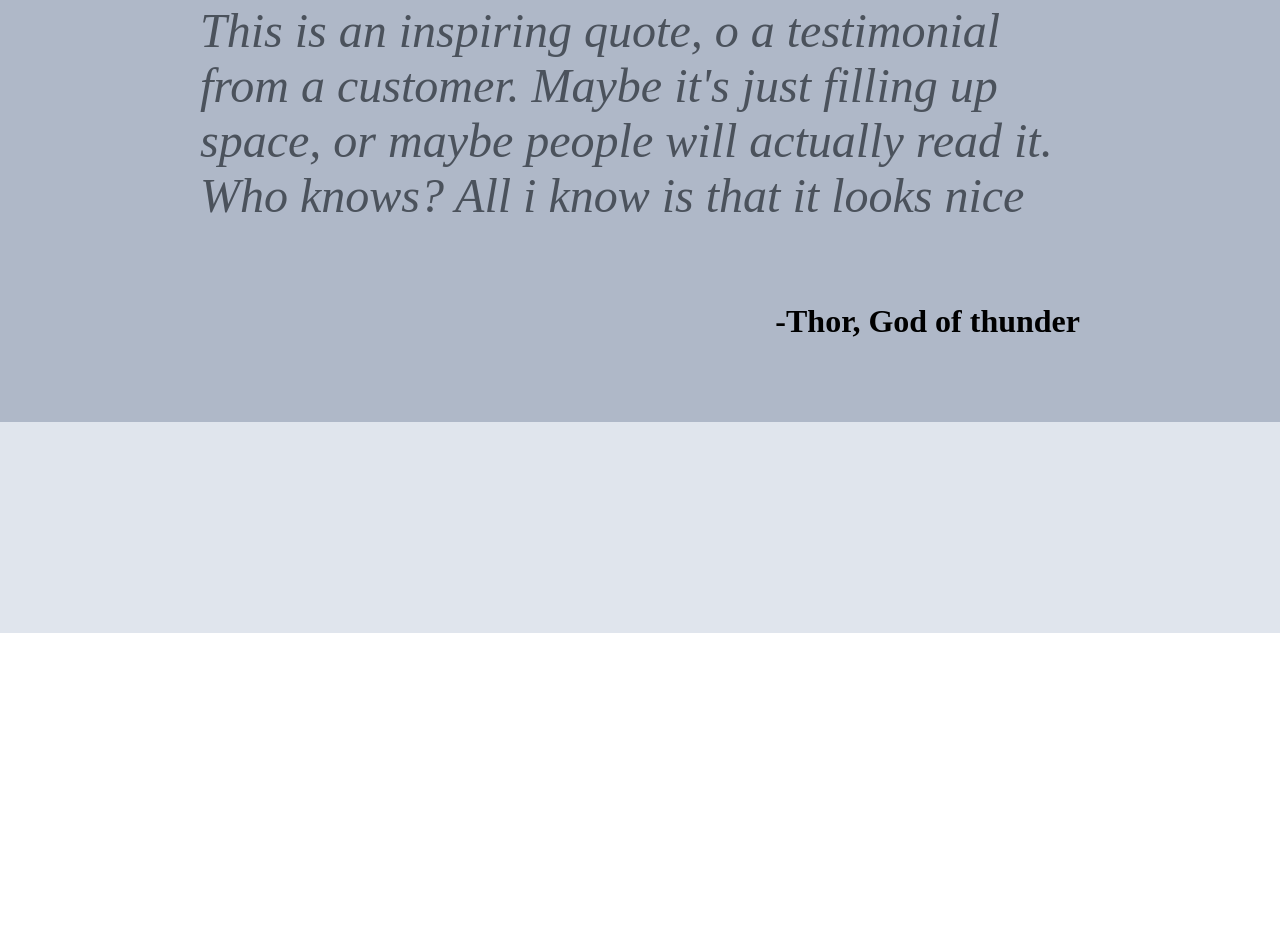
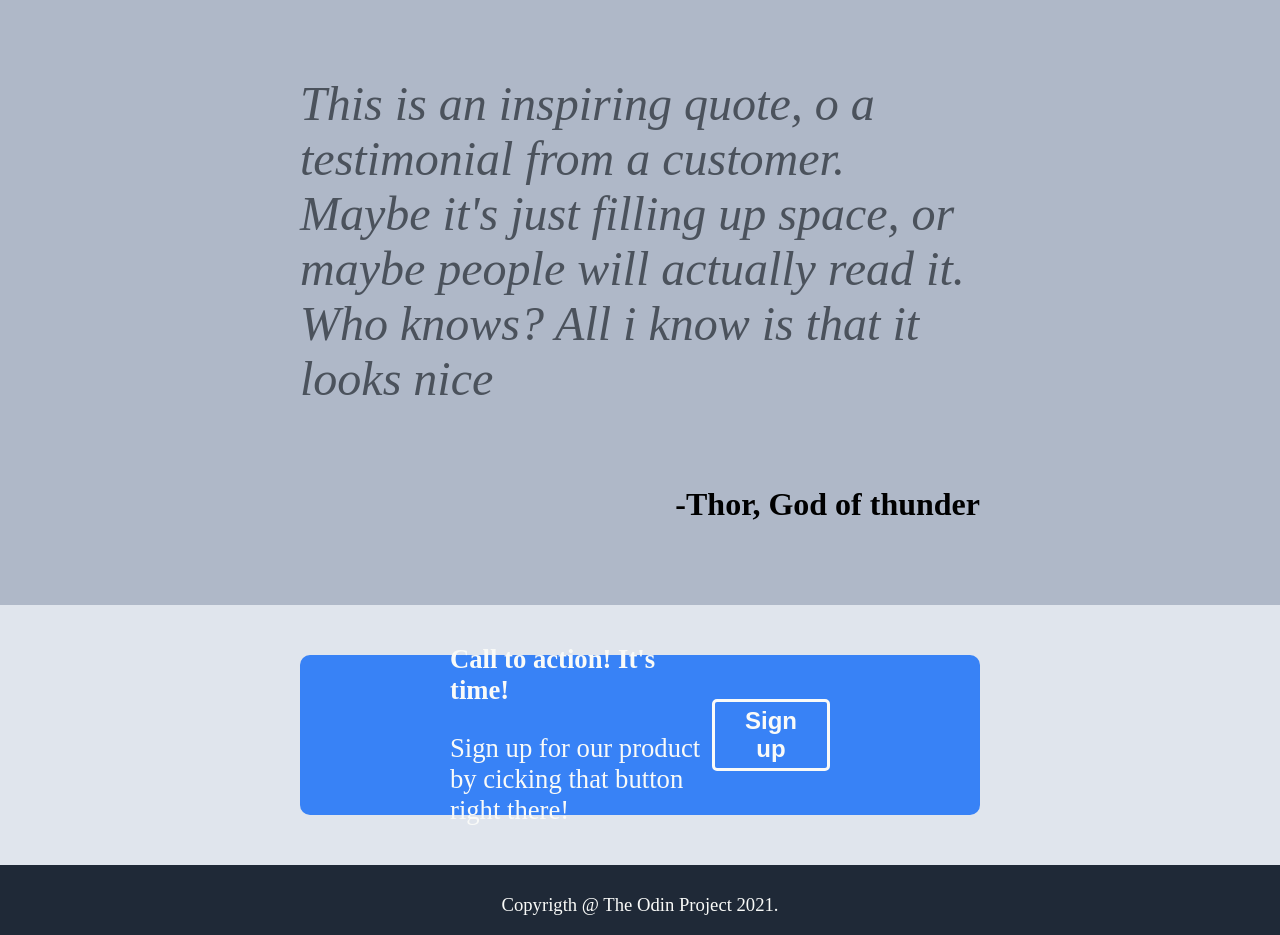
Before and after one commit to Zotti39/landing_page, a plain HTML site: page index.html in a window 1280 px wide. Shown: the part 877-1812 px from the top of the page. Before the commit the page ends 1510 px from the top, so only its background shows below. Drawn offline with Linux system fonts and the light colour scheme.

Commit message:
Design finished, the two last lines were added in this commit

```diff
--- a/index.html
+++ b/index.html
@@ -23,11 +23,11 @@
 <!--The proper body of the page-->
     <div class="containerP">
 <!--SECTION 0-->
-        <div class="linha p">
+        <div style="gap: 30px;" class="linha p">
             <div>
                 <h1>This website is awesome</h1>
                 <h3>This website has some subtext that goes here under the main title. It's a smaller font and color is lower contrast</h3>
-                <button type="submit">Sign Up</button>
+                <button id="button1" type="submit">Sign Up</button>
             </div>
             <div id="Pimagem"></div>
         </div>
@@ -56,12 +56,20 @@
         </div>
 <!--SECTION 3-->
         <div class="linha b">
-
+            <div id="linha4">
+                <div>
+                    <p style="font-weight: bolder;">Call to action! It's time!</p>
+                    <p>Sign up for our product by cicking that button right there!</p>
+                </div>
+                <div>
+                    <button id="button2">Sign up</button>
+                </div>
+            </div>
         </div>
     </div>
 <!--Fotter of the page-->
     <footer>
-
+        <p>Copyrigth @ The Odin Project 2021.</p>
     </footer>
 </body>
 </html>
--- a/style.css
+++ b/style.css
@@ -5,11 +5,11 @@ html, body {
 }
 header{
     height: 50px;
+    background-color:#1F2937;
+    padding: 10px 300px;
     justify-content: space-between; /*linha que separa o logo da navbar, pois cria um espa;o entre elas*/
     display: flex;
     font-size: 18pt;
-    background-color:#1F2937;
-    padding: 10px 200px;
     color: white;
 }
 .NavLogo{
@@ -33,7 +33,6 @@ header{
 .containerP{
     display: flex;
     flex-direction: column;
-    height: 180vh;
 }
 .p{
     background-color: #1F2937;
@@ -47,7 +46,7 @@ header{
 .containerP .linha{
     flex: 1;
     display: flex;
-    padding: 50px 200px;
+    padding: 50px 300px;
 }
 /*Content part of the body*/
 .containerP .linha div{
@@ -62,7 +61,7 @@ h3{
     font: 18pt;
     color: #E5E7EB;
 }
-button{
+#button1{
     border-radius: 5px;
     background-color: #3882f6;
     color: white;
@@ -72,7 +71,6 @@ button{
 #Pimagem{
     background-color: gray;
     width: 100%; /* Largura desejada da imagem */
-    height: 100%; /* Altura desejada da imagem */
     background-image: url('#');  /*URL da imagem de espaço reservado */
     background-size: cover; /* A imagem de fundo cobrirá a área da div */
     background-repeat: no-repeat; /* A imagem de fundo não se repetirá */
@@ -117,3 +115,38 @@ button{
     font-size: 24pt;
 }
 /*Fourth line of the design*/
+#linha4{
+    display: flex;
+    background-color: #3882f6;
+    border-radius: 10px;
+    height: 140px;
+    padding: 10px 150px;
+    align-items: center;
+}
+#linha4 div:nth-child(1){
+    flex: 3;
+    font-size: 20pt;
+    color: #f9faf8;
+}
+#linha4 div:nth-child(2){
+    flex: 1;
+}
+#button2{
+    border: #f9faf8 solid 3px;
+    background-color: #3882f6;
+    border-radius: 5px;
+    padding: 5px 30px;
+    color: #f9faf8;
+    font-weight: bolder;
+    font-size: 18pt;
+}
+/*Footer design*/
+footer{
+    height: 50px;
+    background-color:#1F2937;
+    padding: 10px 300px;
+    text-align: center;
+    color: #f9faf8;
+    font-size: 14pt;
+    align-items: center;
+}
```
